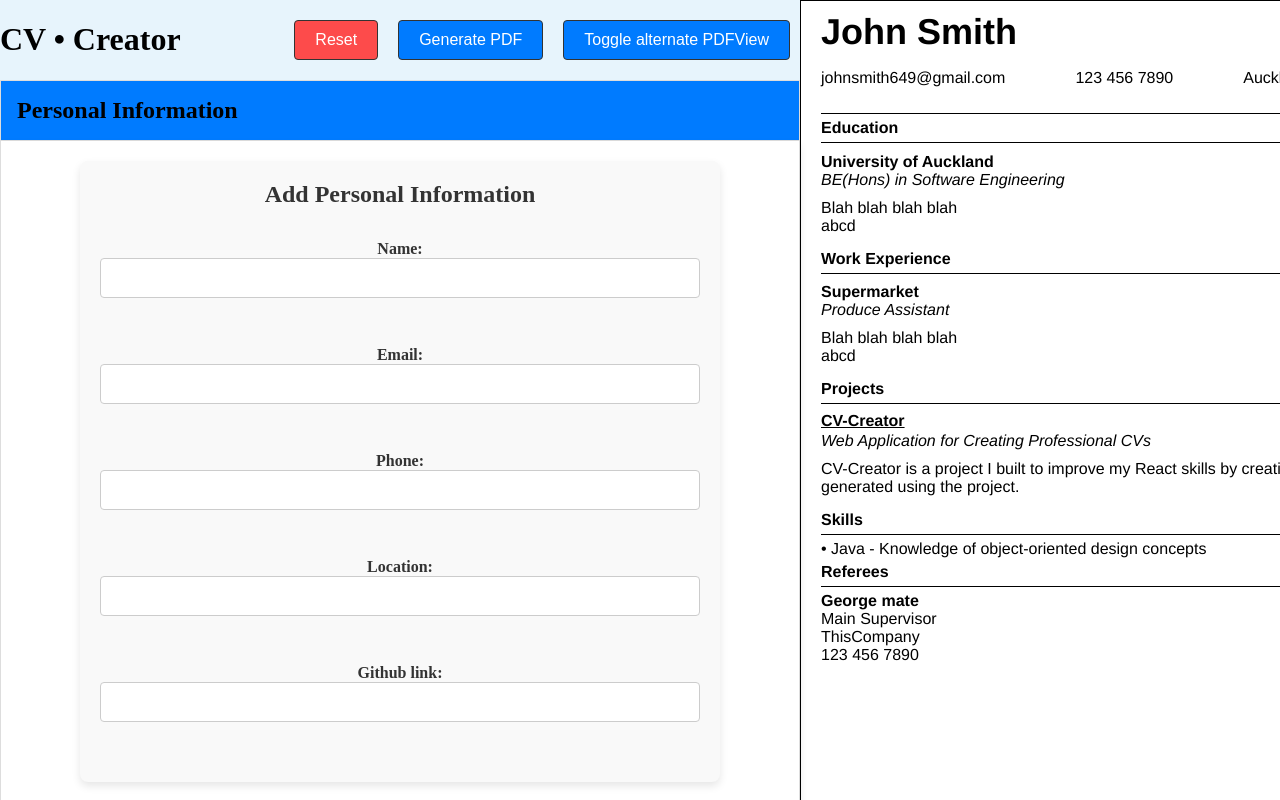
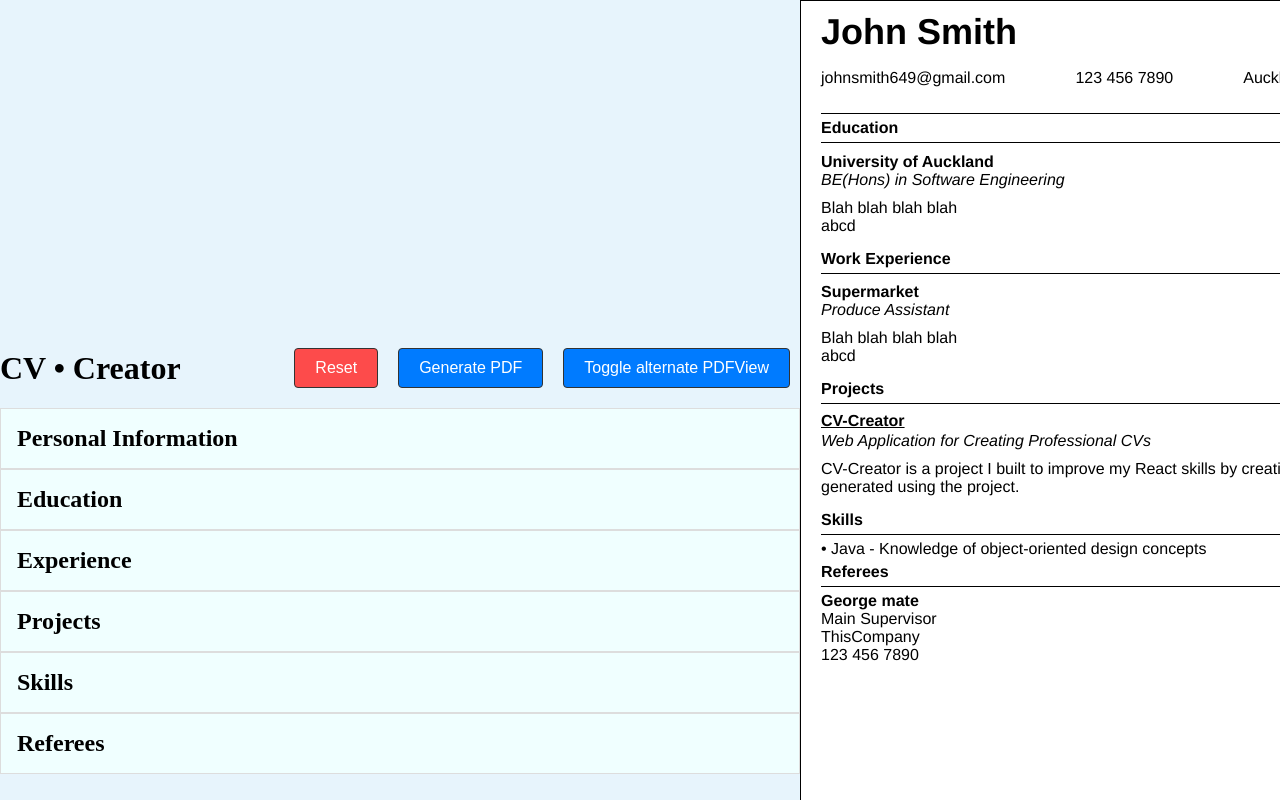
Before and after one commit to Andy-Huangg/CV-Creator, a React (Vite) app: page / in a window 1280 px wide. Shown: the top 800 px of the page. Built offline with nearby package versions, Linux system fonts and the light colour scheme; what @react-pdf/renderer would draw is missing.

Commit message:
Change default state to nothing opened

```diff
--- a/src/components/CVInput.jsx
+++ b/src/components/CVInput.jsx
@@ -6,7 +6,7 @@ import Projects from "./panels/Projects";
 import Skills from "./panels/Skills";
 import Referees from "./panels/Referees";
 export default function CVInput({ cvData, setCvData }) {
-  const [activeIndex, setActiveIndex] = useState(0);
+  const [activeIndex, setActiveIndex] = useState(null);
   const handleDataChange = (newData) => {
     setCvData((prevData) => ({ ...prevData, ...newData }));
   };
```
